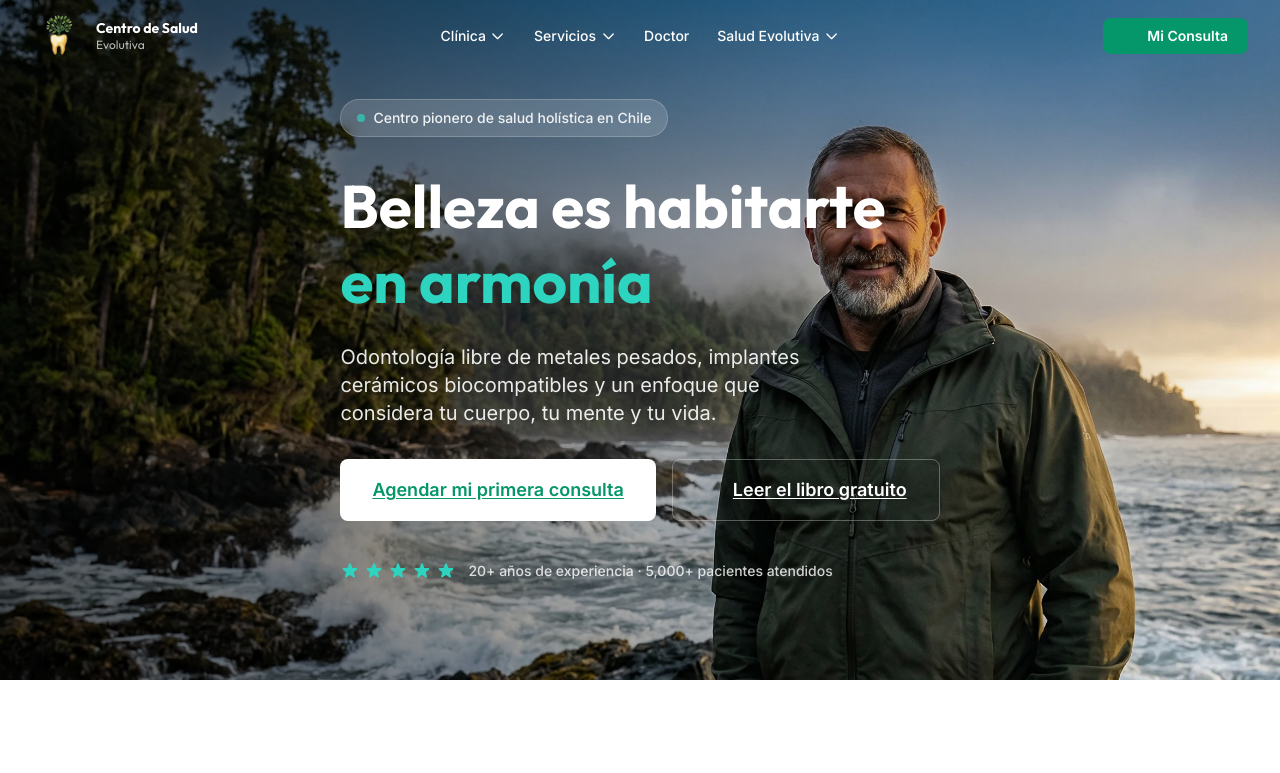
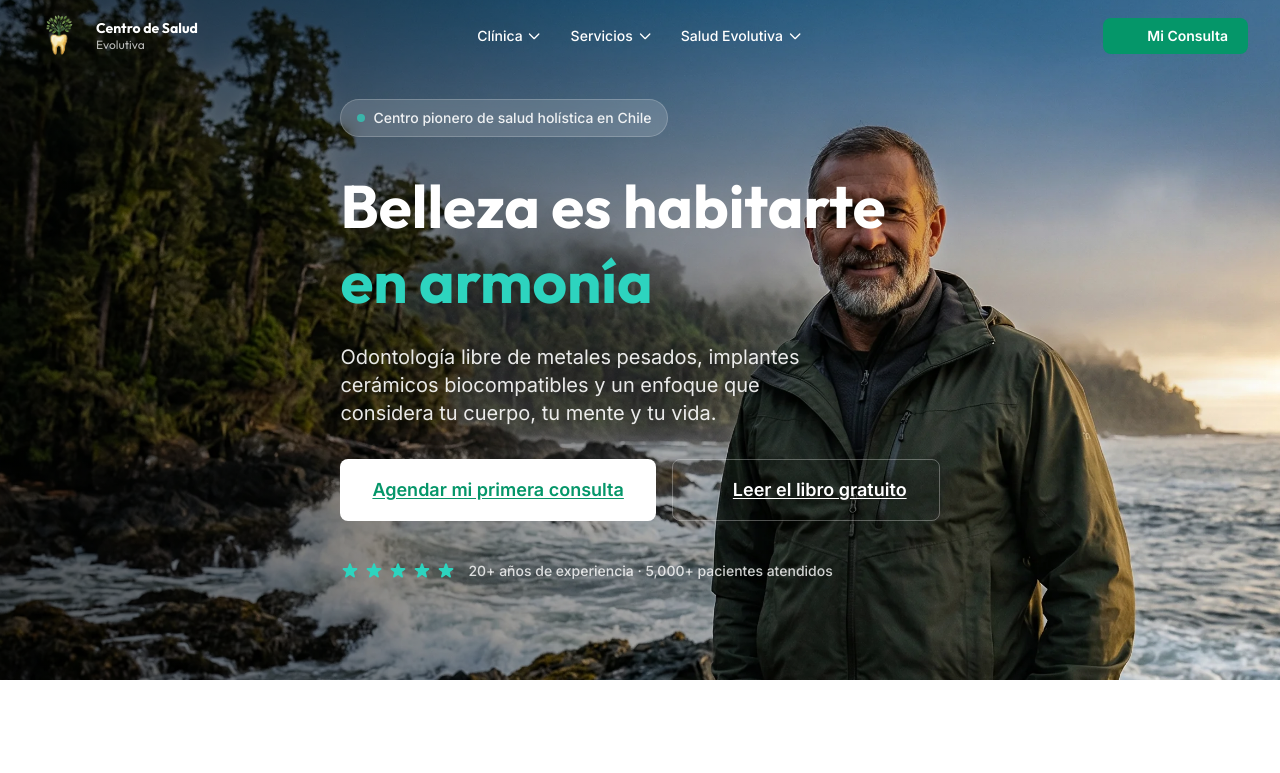
Before and after one commit to desarrollo33-lab/centro-salud-holistica, an Astro site: page / in a window 1280 px wide. Shown: the top 773 px of the page. Built offline with nearby package versions, Linux system fonts and the light colour scheme; Astro itself is replaced by a stand-in of ours; some icons are missing.

Commit message:
refactor(header): remove Doctor from main nav (now inside Clinica dropdown)

```diff
--- a/src/components/Header.astro
+++ b/src/components/Header.astro
@@ -64,10 +64,6 @@ import { services } from "../data/site";
             </div>
           </div>
         </div>
-
-        <a href="/sobre" class="nav-link font-medium text-white px-3 py-2 rounded-md hover:bg-white/10 transition-colors no-underline text-sm">
-          Doctor
-        </a>
 
         <div class="relative group">
           <a class="nav-link font-medium text-white flex items-center gap-1 px-3 py-2 rounded-md hover:bg-white/10 transition-colors no-underline text-sm cursor-default">
```
